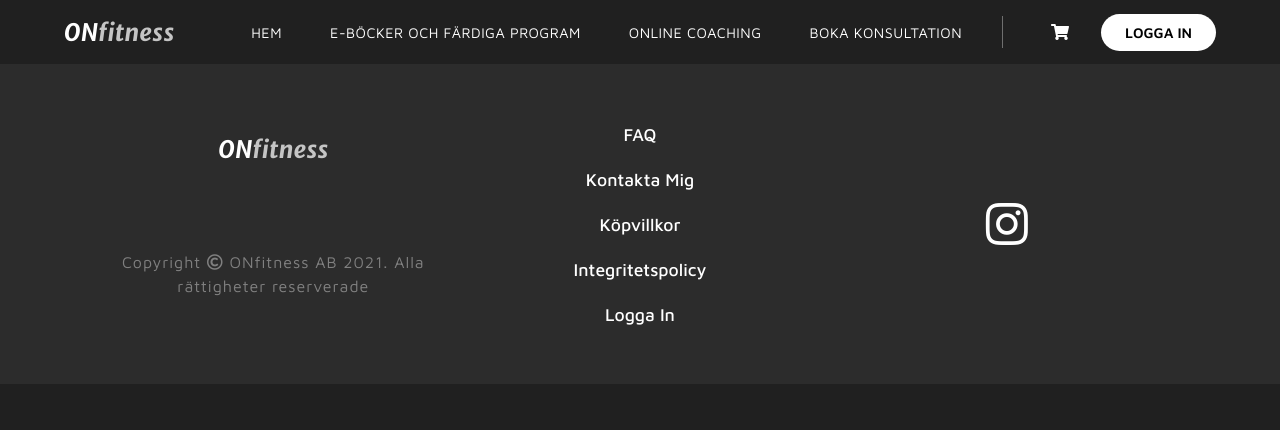
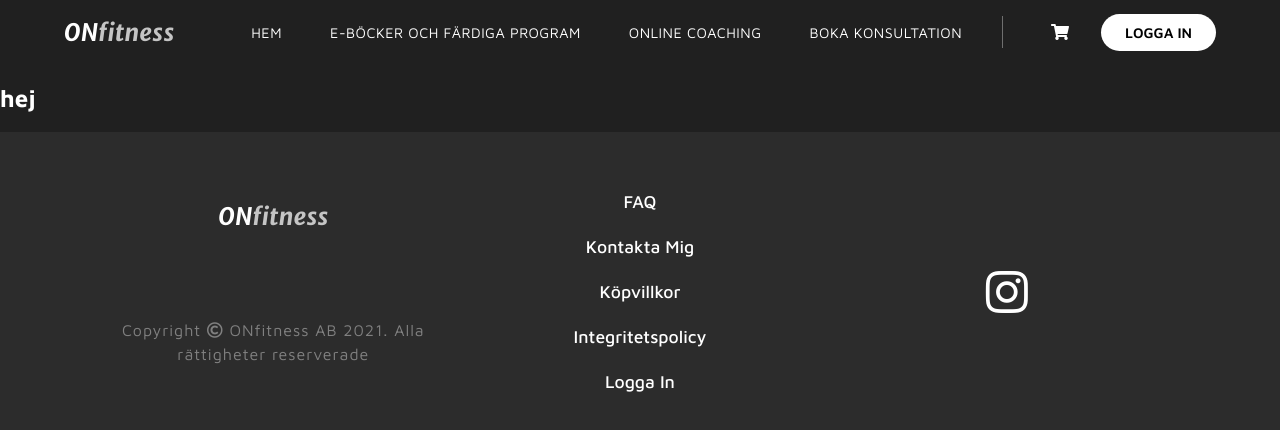
Before and after one commit to olivernygren/online-coaching-site, a React (Create React App) app: page /e-books-and-programs in a window 1280 px wide. Shown: the top 430 px of the page. Built offline with nearby package versions, Linux system fonts and the light colour scheme.

Commit message:
created new component ebooks and programs

```diff
--- /dev/null
+++ b/src/components/EBooksAndPrograms.jsx
@@ -0,0 +1,11 @@
+import React from 'react'
+
+function EBooksAndPrograms() {
+  return (
+    <div>
+      <h2>hej</h2>
+    </div>
+  )
+}
+
+export default EBooksAndPrograms
--- a/src/components/Header.jsx
+++ b/src/components/Header.jsx
@@ -13,7 +13,7 @@
             <Link className="link" to='/'>Hem</Link>
           </li>
           <li>
-            <Link className="link" to='/'>E-böcker och färdiga program</Link>
+            <Link className="link" to='/e-books-and-programs'>E-böcker och färdiga program</Link>
           </li>
           <li>
             <Link className="link" to='/'>Online Coaching</Link>
--- a/src/components/Layout.jsx
+++ b/src/components/Layout.jsx
@@ -5,6 +5,7 @@
 import Login from './Login'
 import Home from './Home'
 import Footer from './Footer'
+import EBooksAndPrograms from './EBooksAndPrograms'
 
 function Layout() {
   return (
@@ -14,6 +15,7 @@
           <Switch>
             <Route exact path='/' component={Home} />
             <Route path='/login' component={Login} />
+            <Route path='/e-books-and-programs' component={EBooksAndPrograms} />
           </Switch>
         <Footer/>
       </Router>
--- a/src/css/home.css
+++ b/src/css/home.css
@@ -93,7 +93,7 @@
 .home-book-consultation h2 {
   font-size: 3rem;
   margin: 1.25rem 0;
-  transition: .35s ease-in-out;
+  transition: .2s ease-in-out;
 }
 
 .home-book-consultation h2:hover {
```
